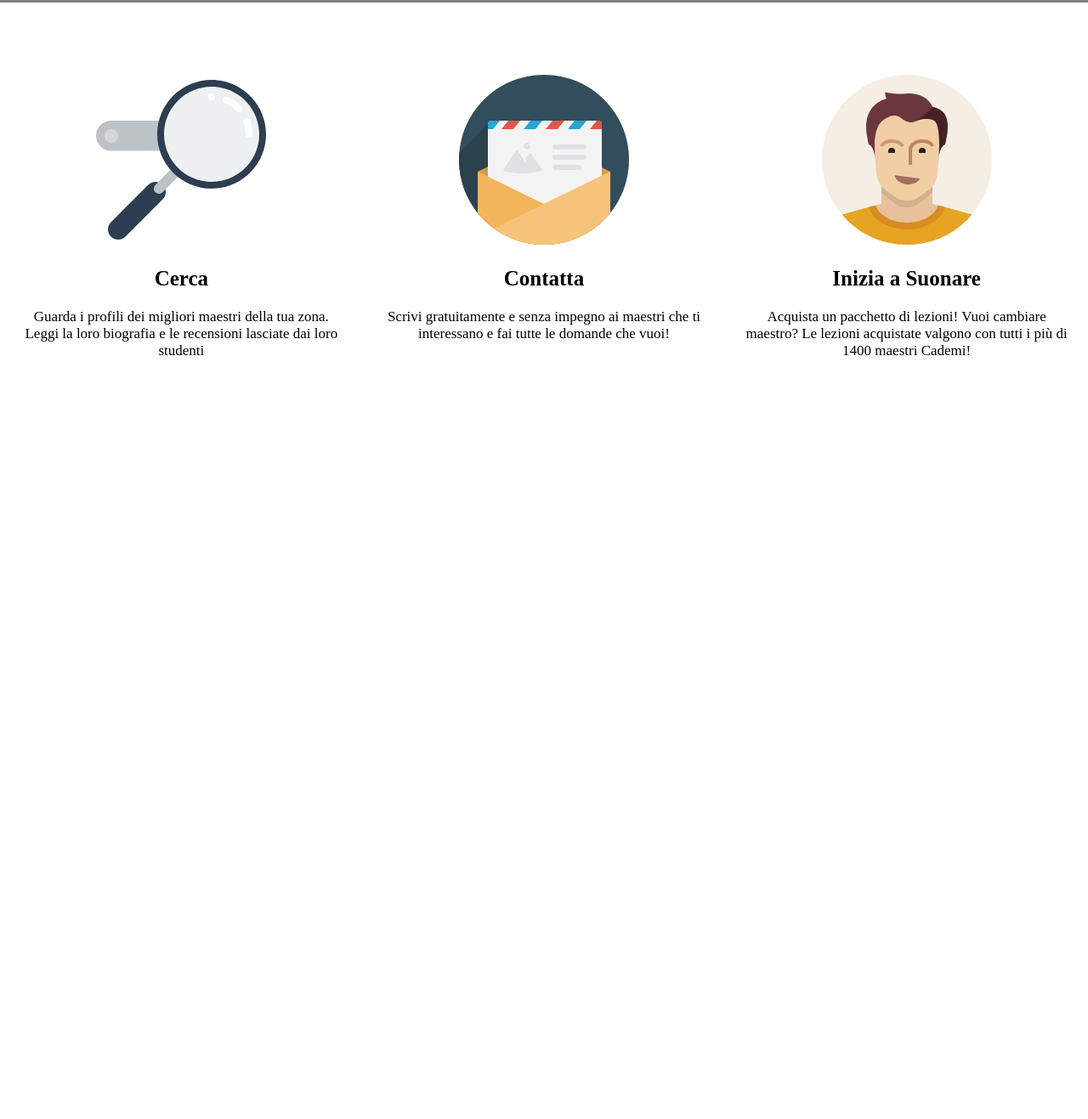
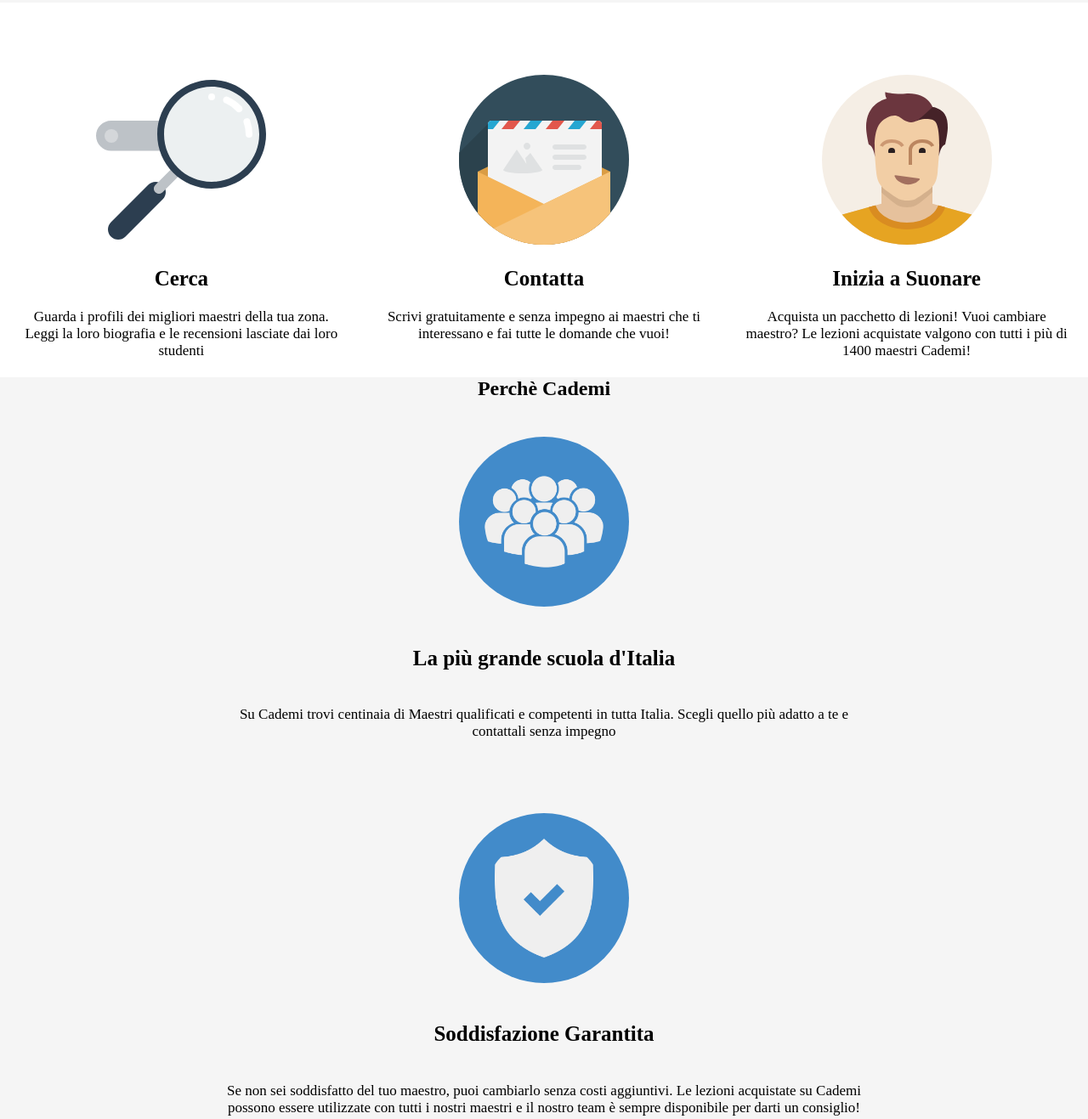
Before and after one commit to carminenicoletta91/html-css-resp-wannabe-12bool, a plain HTML site: page index.html in a window 1280 px wide. Shown: the part 493-1810 px from the top of the page at 85% size. Before the commit the page ends 937 px from the top, so only its background shows below. Drawn offline with Linux system fonts and the light colour scheme.

Commit message:
--creato terzo e ultimo blocco perchè cademi--

```diff
--- a/12bool.css
+++ b/12bool.css
@@ -7,10 +7,7 @@
 }
 
 .container{
-  max-width: 1300px;
   margin:0 auto;
-
-
 }
 
 /*CLEAR*/
--- a/index.html
+++ b/index.html
@@ -8,6 +8,7 @@
     <title></title>
   </head>
   <body>
+
     <!-- primo blocco lezioni dove vuoi tu -->
     <div class="container sfondo ">
       <div class="row">
@@ -54,19 +55,33 @@
         </div>
       </div>
     </div>
+
     <!-- terzo blocco perchè cademi -->
     <div class="container sfondo">
-      <div class="row m2">
-        <div class="col-lg-8 col-lg-offset-2 col-lg-offset-2 col-md-12 col-xs-12"></div>
-        <div class="col-lg-8 col-lg-offset-2 col-lg-offset-2 col-md-12 col-xs-12"></div>
-        <div class="col-lg-8 col-lg-offset-2 col-lg-offset-2 col-md-12 col-xs-12"></div>
+      <div class="row ">
+        <div class="col-lg-8 col-lg-offset-2 col-lg-offset-2 col-md-12 col-xs-12">
+          <div class="row">
+            <h2>Perchè Cademi</h2>
+            <img id="background" src="img/icon/profile.png" alt=""></span>
+            <h3>La più grande scuola d'Italia</h3>
+            <p>Su Cademi trovi centinaia di Maestri qualificati e competenti in tutta Italia. Scegli quello più adatto a te e contattali senza impegno </p>
+          </div>
+        </div>
+        <div class="col-lg-8 col-lg-offset-2 col-lg-offset-2 col-md-12 col-xs-12">
+          <div class="row">
+            <img id="background" src="img/icon/secure.png" alt="">
+            <h3>Soddisfazione Garantita</h3>
+            <p>Se non sei soddisfatto del tuo maestro, puoi cambiarlo senza costi aggiuntivi. Le lezioni acquistate su Cademi possono essere utilizzate con tutti i nostri maestri e il nostro team è sempre disponibile per darti un consiglio! </p>
+          </div>
+        </div>
+        <div class="col-lg-8 col-lg-offset-2 col-lg-offset-2 col-md-12 col-xs-12">
+          <div class="row">
+            <img  id="background" src="img/icon/flex.png" alt="">
+            <h3>Flessibile e Conveniente</h3>
+            <p>Cademi non ha alcun costo d’iscrizione a differenza delle scuole di musica tradizionali. Inoltre, sei tu a scegliere dove fare lezione e gli orari delle tue lezioni. </p>
+          </div>
+        </div>
       </div>
-
     </div>
-
-
-
-
-
   </body>
 </html>
--- a/master.css
+++ b/master.css
@@ -1,12 +1,9 @@
 [class*='col-']{
   float: left;
 }
-.container .row.m2 [class*='col-']{
-  background-color:green;;
 
-}
 .container.sfondo{
-  background-color:gray;
+  background-color:rgb(245,245,245);
 }
 .col-lg-6.col-md-6.col-xs-12 .row img{
   height:200px;
@@ -43,3 +40,25 @@
   margin:0 5% 5% 5%;
   font-size:17px;
 }
+/*setting blocco perchè cademo*/
+.col-lg-8.col-lg-offset-2.col-lg-offset-2.col-md-12.col-xs-12 .row {
+  text-align: center;
+}
+.col-lg-8.col-lg-offset-2.col-lg-offset-2.col-md-12.col-xs-12 .row img{
+  height: 200px;
+  width:  200px;
+  margin:5% 0 5% 0;
+}
+.col-lg-8.col-lg-offset-2.col-lg-offset-2.col-md-12.col-xs-12 .row h3{
+  margin:0 5% 5% 5%;
+  font-size:25px;
+}
+.col-lg-8.col-lg-offset-2.col-lg-offset-2.col-md-12.col-xs-12 .row p{
+  margin:0 5% 5% 5%;
+  font-size:17px;
+}
+#background{
+  border-radius:50% ;
+  background-color:#428bca;
+  padding:30px;
+}
```
